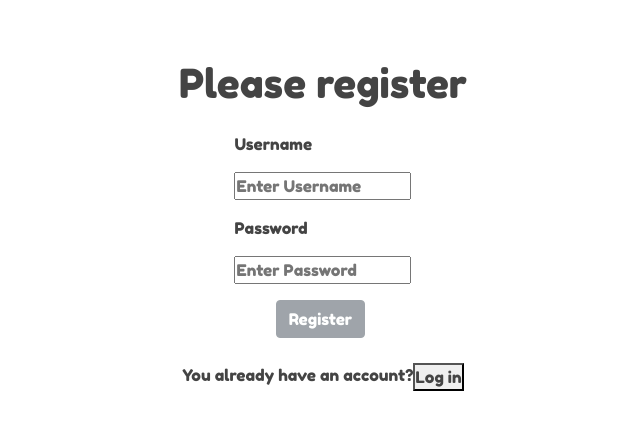
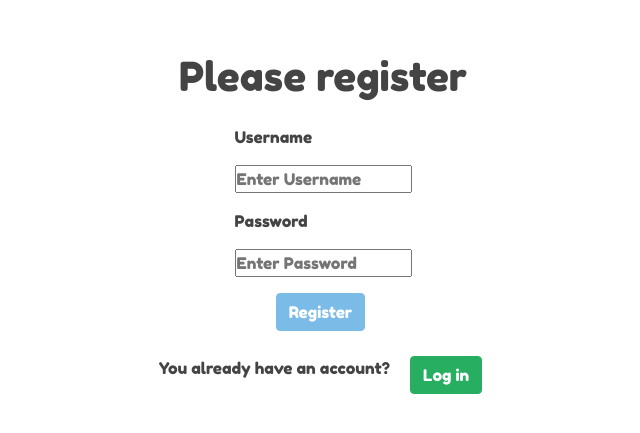
Before and after one commit to tanyapha/hw03, a React (Create React App) app in the folder frontend/: page /register in a window 1280 px wide. Shown: the part 175-608 px from the top of the page, without its empty margins (317-957 px from the left). Built offline with nearby package versions, Linux system fonts and the light colour scheme.

Commit message:
edited login/register page

```diff
--- a/frontend/src/components/Login/Login.css
+++ b/frontend/src/components/Login/Login.css
@@ -25,15 +25,27 @@
   display: flex;
   justify-content: center;
   color: red;
-  margin-bottom: 10px;
+  margin-top: 10px;
 }
 
 .register {
   display: flex;
   justify-content: center;
+  align-items: center;
   margin-top: 20px;
 }
 
 #login-title {
   margin-bottom: 25px;
 }
+
+.second-button {
+  margin-left: 20px;
+  background-color: #27ae60;
+  border-color: #27ae60;
+}
+
+.main-button {
+  background-color: #3498db !important;
+  border-color: #3498db !important;
+}
--- a/frontend/src/components/Login/Login.js
+++ b/frontend/src/components/Login/Login.js
@@ -75,16 +75,9 @@ export default function Login() {
               />
             </label>
           </FormGroup>
-          <div>
-            {errorShow ? (
-              <div className="message">
-                Incorrect credentials. Please try with a different username or
-                password.
-              </div>
-            ) : null}
-          </div>
           <div className="div-center-align">
             <Button
+              className="main-button"
               type="submit"
               disabled={data.username === "" || data.password === ""}
             >
@@ -93,9 +86,18 @@ export default function Login() {
             </Button>
           </div>
         </Form>
+        <div>
+          {errorShow ? (
+            <div className="message">Incorrect username or password.</div>
+          ) : null}
+        </div>
+
         <div className="register">
           <div>Don't have an account?</div>
-          <button onClick={routeChange}> Register here </button>
+          <Button className="second-button" onClick={routeChange}>
+            {" "}
+            Register here{" "}
+          </Button>
         </div>
       </body>
     </div>
--- a/frontend/src/components/Register/Register.css
+++ b/frontend/src/components/Register/Register.css
@@ -37,3 +37,14 @@
 #register-title {
   margin-bottom: 25px;
 }
+
+.main-button {
+  background-color: #3498db !important;
+  border-color: #3498db !important;
+}
+
+.second-button {
+  margin-left: 20px;
+  background-color: #27ae60;
+  border-color: #27ae60;
+}
--- a/frontend/src/components/Register/Register.js
+++ b/frontend/src/components/Register/Register.js
@@ -1,12 +1,12 @@
 import React, { useState } from "react";
-import { useNavigate } from 'react-router-dom';
+import { useNavigate } from "react-router-dom";
 import { Button, Form, FormGroup } from "reactstrap";
 import "./Register.css";
 import axios from "axios";
 
 export default function Register() {
   let navigate = useNavigate();
-  const [data, setData] = useState({username: "", password: ""});
+  const [data, setData] = useState({ username: "", password: "" });
   var [errorShow, setErrorShow] = useState(false);
   var [successShow, setSuccessShow] = useState(false);
 
@@ -17,11 +17,11 @@ export default function Register() {
 
   // helper function 1
   function handleChange(e) {
-    const newdata = {...data}
-    newdata[e.target.id] = e.target.value
-    setData(newdata)
-    console.log(newdata)
-  };
+    const newdata = { ...data };
+    newdata[e.target.id] = e.target.value;
+    setData(newdata);
+    console.log(newdata);
+  }
 
   // helper function 2
   function handleSubmit(e) {
@@ -29,23 +29,25 @@ export default function Register() {
     axios({
       method: "post",
       url: "http://127.0.0.1:8000/api/auth/register",
-      data:{
+      data: {
         username: data.username,
-        password: data.password  },
-      headers: {"Content-Type": "application/json"}
-    }).then(res =>{
+        password: data.password,
+      },
+      headers: { "Content-Type": "application/json" },
+    })
+      .then((res) => {
         console.log(res.data);
-        alert("Successfully registered!")
+        alert("Successfully registered!");
         navigate("/");
-    }).catch(err => {
-      console.log(err);
-      setErrorShow(true);
-    });
+      })
+      .catch((err) => {
+        console.log(err);
+        setErrorShow(true);
+      });
   }
 
-
   // return
-  return(
+  return (
     <div className="register-wrapper">
       <div className="register-content">
         <h1 id="login-title"> Please register </h1>
@@ -53,14 +55,25 @@ export default function Register() {
           <FormGroup>
             <label>
               <p>Username</p>
-              <input type="text" id="username" value={data.username} placeholder="Enter Username" onChange={(e) => handleChange(e)}
+              <input
+                type="text"
+                id="username"
+                value={data.username}
+                placeholder="Enter Username"
+                onChange={(e) => handleChange(e)}
               />
             </label>
           </FormGroup>
           <FormGroup>
             <label>
               <p>Password</p>
-              <input type="password" id="password" value={data.password} placeholder="Enter Password" onChange={(e) => handleChange(e)}/>
+              <input
+                type="password"
+                id="password"
+                value={data.password}
+                placeholder="Enter Password"
+                onChange={(e) => handleChange(e)}
+              />
             </label>
           </FormGroup>
           <div>
@@ -69,14 +82,24 @@ export default function Register() {
             ) : null}
           </div>
           <div className="div-center-align">
-            <Button type="submit" disabled={data.username === "" || data.password === ""}> Register </Button>
+            <Button
+              type="submit"
+              className="main-button"
+              disabled={data.username === "" || data.password === ""}
+            >
+              {" "}
+              Register{" "}
+            </Button>
           </div>
         </Form>
         <div className="login">
           <div>You already have an account?</div>
-          <button onClick={routeChange}> Log in </button>
+          <Button className="second-button" onClick={routeChange}>
+            {" "}
+            Log in{" "}
+          </Button>
         </div>
       </div>
     </div>
-      );
+  );
 }
```
Also changed, not shown: 1 other file (tests, documents, lock files or other folders).
